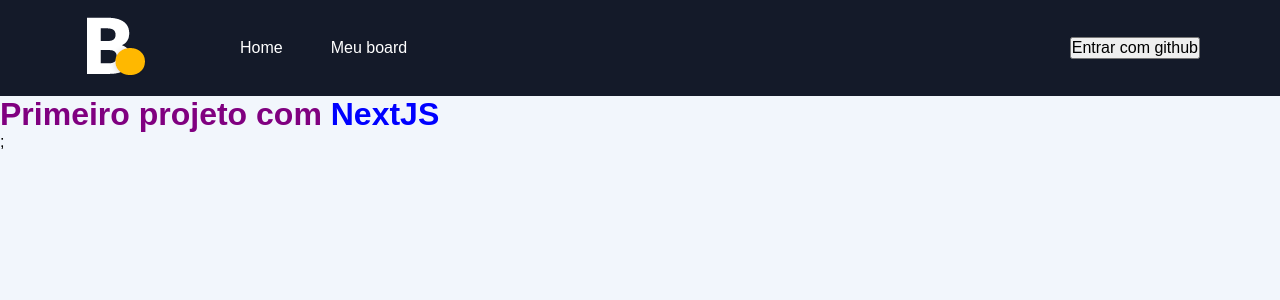
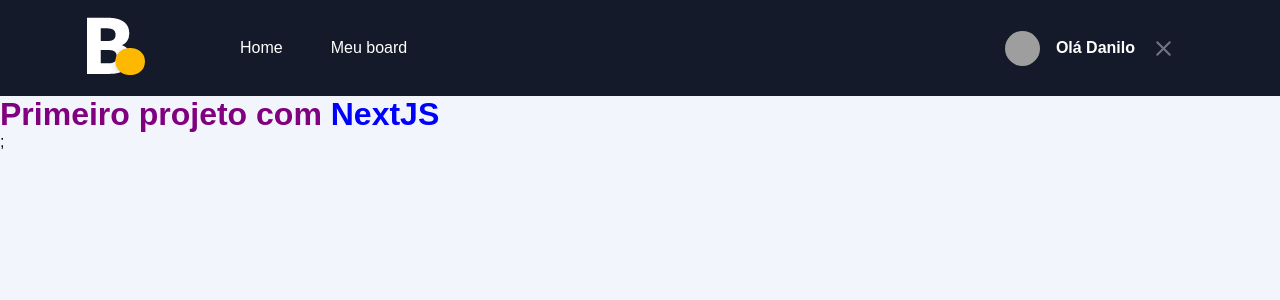
Before and after one commit to DaniloDev/board, a Next.js app: page / in a window 1280 px wide. Shown: the top 300 px of the page. Built offline with nearby package versions, Linux system fonts and the light colour scheme; grey boxes are pictures that could not be loaded.

Commit message:
feat: finalizando estilização do botão do header

```diff
--- a/package.json
+++ b/package.json
@@ -12,6 +12,7 @@
     "next": "13.4.19",
     "react": "18.2.0",
     "react-dom": "18.2.0",
+    "react-icons": "^4.10.1",
     "sass": "^1.66.1"
   },
   "devDependencies": {
--- a/src/components/Header/index.tsx
+++ b/src/components/Header/index.tsx
@@ -1,5 +1,6 @@
 import styles from "./styles.module.scss";
 import Link from "next/link";
+import { SignInButton } from "../SignInButton";
 
 export function Header() {
   return (
@@ -12,7 +13,7 @@
           <Link href="/">Home</Link>
           <Link href="/board">Meu board</Link>
         </nav>
-        <button>Entrar com github</button>
+        <SignInButton />
       </div>
     </header>
   );
--- /dev/null
+++ b/src/components/SignInButton/index.tsx
@@ -0,0 +1,23 @@
+import styles from "./styles.module.scss";
+import { FaGithub } from "react-icons/fa";
+import { FiX } from "react-icons/fi";
+
+export function SignInButton() {
+  const session = true;
+
+  return session ? (
+    <button type="button" className={styles.signInButton} onClick={() => {}}>
+      <img
+        src="https://media.licdn.com/dms/image/D4E35AQExHETfBQT8ZA/profile-framedphoto-shrink_200_200/0/1692739618899?e=1693519200&v=beta&t=mj-COWZCR0GeWeWf-FEFcmmj0GndwEIlgLg_fG55uSU"
+        alt="USER IMAGE"
+      />
+      Olá Danilo
+      <FiX color="#737388" className={styles.closeIcon} />
+    </button>
+  ) : (
+    <button type="button" className={styles.signInButton} onClick={() => {}}>
+      <FaGithub color="#ffb800" />
+      Entrar com github
+    </button>
+  );
+}
--- /dev/null
+++ b/src/components/SignInButton/styles.module.scss
@@ -0,0 +1,36 @@
+.signInButton{
+    height: 2.5rem;
+    border-radius: 3rem;
+    background: transparent;
+    border: 0;
+    display: flex;
+    align-items: center;
+    justify-content: center;
+    padding: 0 1.5rem;
+    color: #fff;
+    font-weight: bold;
+    transition: filter 0.2s;
+
+    svg{
+        width: 25px;
+        height: 25px;
+    }
+
+    img{
+        width: 35px;
+        height: 35px;
+        border-radius: 50%;
+        margin-right: 1rem;
+    }
+
+    &:hover{
+        filter: brightness(0.9);
+    }
+
+    svg:first-child{
+        margin-right: 1rem;
+    }
+}
+svg.closeIcon {
+  margin-left: 1rem;
+}
```
Also changed, not shown: 1 other file (tests, documents, lock files or other folders).
